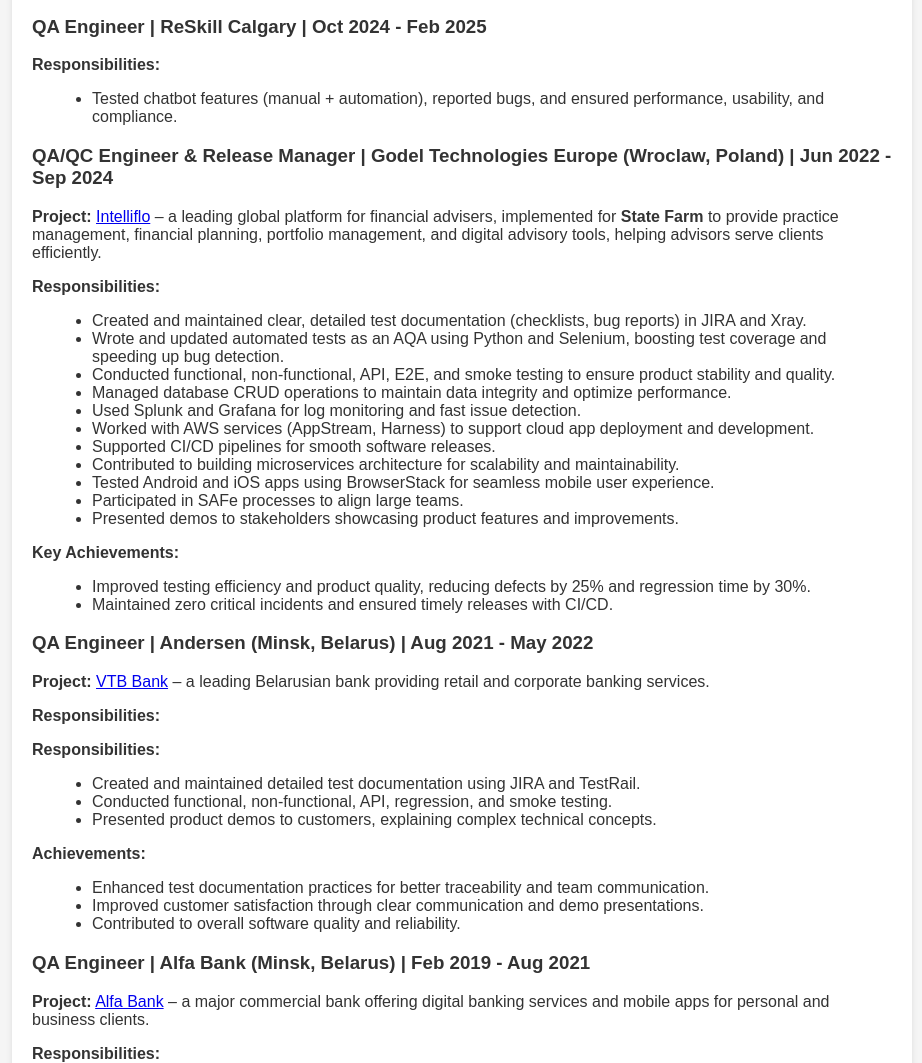
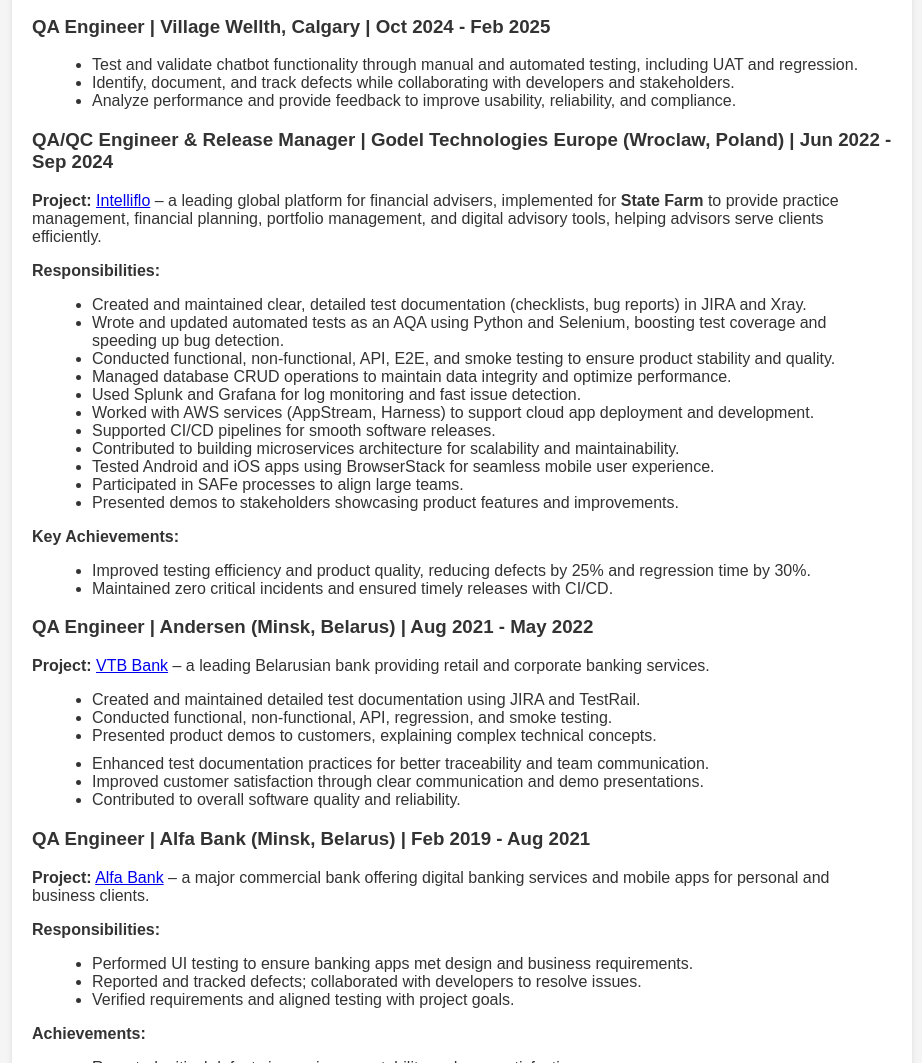
Before and after one commit to OlgaLishko2/OlgaLishko.github.io, a plain HTML site: page index.html in a window 1280 px wide. Shown: the part 1471-2534 px from the top of the page, without its empty margins (178-1100 px from the left). Drawn offline with Linux system fonts and the light colour scheme.

Commit message:
Update experience

```diff
--- a/index.html
+++ b/index.html
@@ -65,10 +65,11 @@
     </div>
 
     <div class="job">
-        <h3>QA Engineer | ReSkill Calgary | Oct 2024 - Feb 2025</h3>
-        <p><b>Responsibilities:</b></p>
+        <h3>QA Engineer | Village Wellth, Calgary | Oct 2024 - Feb 2025</h3>
         <ul>
-            <li>Tested chatbot features (manual + automation), reported bugs, and ensured performance, usability, and compliance.</li>
+            <li>Test and validate chatbot functionality through manual and automated testing, including UAT and regression.</li>
+            <li>Identify, document, and track defects while collaborating with developers and stakeholders.</li>
+            <li>Analyze performance and provide feedback to improve usability, reliability, and compliance.</li>
         </ul>
     </div>
 
@@ -99,14 +100,11 @@
     <div class="job">
         <h3>QA Engineer | Andersen (Minsk, Belarus) | Aug 2021 - May 2022</h3>
         <p><b>Project:</b> <a href="https://www.vtb.com/" target="_blank">VTB Bank</a> – a leading Belarusian bank providing retail and corporate banking services.</p>
-        <p><b>Responsibilities:</b></p>
-        <p><b>Responsibilities:</b></p>
         <ul>
             <li>Created and maintained detailed test documentation using JIRA and TestRail.</li>
             <li>Conducted functional, non-functional, API, regression, and smoke testing.</li>
             <li>Presented product demos to customers, explaining complex technical concepts.</li>
         </ul>
-        <p><b>Achievements:</b></p>
         <ul>
             <li>Enhanced test documentation practices for better traceability and team communication.</li>
             <li>Improved customer satisfaction through clear communication and demo presentations.</li>
```
